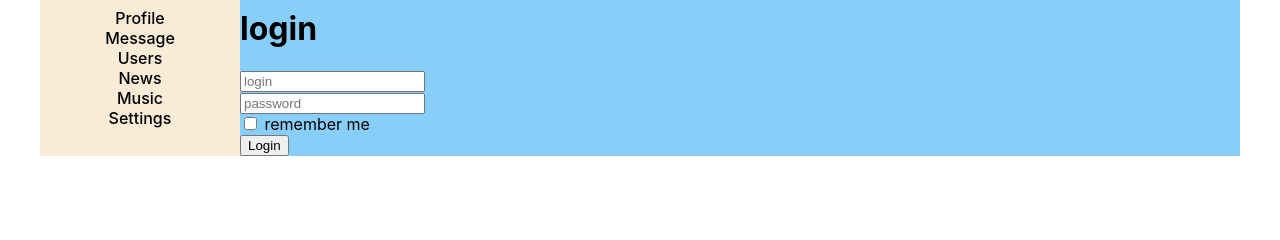
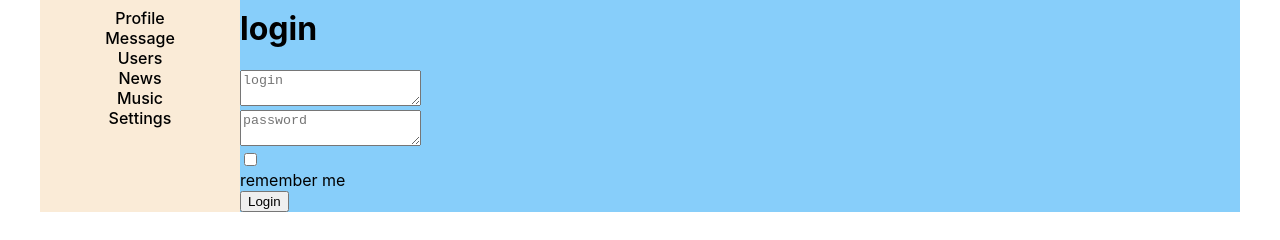
Before and after one commit to tinana2001/studyJS, a React (Create React App) app in the folder my-app/: page /Login in a window 1280 px wide. Shown: the part 162-402 px from the top of the page. Built offline with nearby package versions, Linux system fonts and the light colour scheme; no server answers.

Commit message:
подсветка красным при пустой форме. валидация

```diff
--- a/my-app/src/components/Dialogs/Dialogs.jsx
+++ b/my-app/src/components/Dialogs/Dialogs.jsx
@@ -41,7 +41,7 @@ const AddMessageForm=(props)=>{
 	return(
 		<form onSubmit={props.handleSubmit}>
 						<div className={d.formForMessage}>
-							<Field component={"textarea"} name="newMessageText" placeholder='Enter your message'/>
+							<Field className={d.textMessage} component={"textarea"} name="newMessageText" placeholder='Enter your message'/>
 							{/* <textarea className={d.textMessage} ref={newMessageElement} onChange={onNewMessageChange} textarea value={newMessageText} ></textarea> */}
 							<div><button className={d.button}>Отправить</button></div>
 						</div>
--- a/my-app/src/components/Login/Login.jsx
+++ b/my-app/src/components/Login/Login.jsx
@@ -1,12 +1,14 @@
 import React from 'react';
 import { Field, reduxForm } from 'redux-form';
+import { Input, TextArea } from '../common/FormsControls/FormsControls';
+import { required } from '../../utils/validators/validators';
 
 const LoginForm =(props)=>{
 	return (
 		<form onSubmit={props.handleSubmit}>
-			<div><Field placeholder={"login"} name ={"login"} component={"input"} /></div>
-			<div><Field placeholder={"password"} name="password" component={"input"}/></div>
-			<div><Field type={"checkbox"} name={"rememberMe"} component={"input"}/> remember me</div>
+			<div><Field placeholder={"login"} name ={"login"} validate={[required]} component={TextArea} /></div>
+			<div><Field placeholder={"password"} name="password" validate={[required]} component={TextArea}/></div>
+			<div><Field type={"checkbox"} name={"rememberMe"} component={Input}/> remember me</div>
 			<div><button>Login</button></div>
 		</form>
 	)
--- /dev/null
+++ b/my-app/src/components/common/FormsControls/FormsControls.js
@@ -0,0 +1,24 @@
+import React from "react"
+import styles from './FormsControls.module.css'
+
+const FormControl=({input, meta, child, element, ...props})=>{
+	const hasError = meta.touched && meta.error;
+	return(
+	<div className={styles.formControl+ " " +(hasError? styles.error: "")}>
+		<div>
+		{props.children}
+		</div>
+		{hasError && <span className={styles.color}>{meta.error}</span>}
+	</div>
+)
+}
+
+export const TextArea=(props)=>{
+	const {input, meta, child, element, ...restProps}=props;
+	return <FormControl {...props}><textarea {...input} {...restProps}/></FormControl>
+}
+
+export const Input=(props)=>{
+	const {input, meta, child, element, ...restProps}=props;
+	return <FormControl {...props}><input {...input} {...restProps}/></FormControl>
+}
--- /dev/null
+++ b/my-app/src/components/common/FormsControls/FormsControls.module.css
@@ -0,0 +1,10 @@
+.formControl.error input,
+.formControl.error textarea
+{
+    border: solid red 2px;
+}
+
+.formControl.error span
+{
+    color: red;
+}
--- a/my-app/src/components/compContent/MyPosts/MyPosts.jsx
+++ b/my-app/src/components/compContent/MyPosts/MyPosts.jsx
@@ -4,9 +4,11 @@ import Post from './Post/Post';
 // import {addPostActionCreator , updateNewPostTextCreator} from '../../../redux/profile-reducer';
 
 import { Field, reduxForm } from 'redux-form';
+import { maxLengthCreator, minLengthCreator, required } from '../../../utils/validators/validators';
+import { TextArea } from '../../common/FormsControls/FormsControls';
 
-
-
+const maxLength10 = maxLengthCreator(10);
+const minLength2 =minLengthCreator(2)
 const MyPosts = (props) => {
 	let onAddPost = (values) => {
 		props.newPost(values.newPostText);
@@ -27,7 +29,7 @@ const MyPosts = (props) => {
 const AddNewPostForm=(props)=>{
 	return(
 <form onSubmit={props.handleSubmit}>
-	<Field name={"newPostText"} component={"textarea"}/>
+	<Field className={p.textarea} name={"newPostText"} component={TextArea} placeholder='Post message' validate={[required,maxLength10, minLength2]}/>
 				<div>
 					<button className={p.but} >New Post</button>
 				</div>
--- a/my-app/src/components/compContent/MyPosts/MyPosts.module.css
+++ b/my-app/src/components/compContent/MyPosts/MyPosts.module.css
@@ -25,9 +25,10 @@ background-color: rgb(110, 107, 107);
 	gap: 12px;
 	align-self: stretch;
 	border-radius: 8px;
-border: 1px solid #05F;
+/* border: 1px solid #05F; */
 
 background: #F9F9F9;
+resize: none;
 
 }
 .postsContainer{
--- a/my-app/src/components/compContent/MyPosts/Post/Post.jsx
+++ b/my-app/src/components/compContent/MyPosts/Post/Post.jsx
@@ -1,7 +1,7 @@
 import React from 'react';
 import p from './Post.module.css';
 import Preloader from '../../../common/preloader/Preloader';
-
+import userPhoto from '../../../../assets/imeges/cat-siluet.png'
 const Post = (props) => {
 	if (!props.profile) {
 		return <Preloader />
@@ -9,7 +9,7 @@ const Post = (props) => {
 	return (
 		<div className={p.item}>
 
-			<img src={props.profile.photos.small}/>
+			<img src={props.profile.photos.small!=null? props.profile.photos.small: userPhoto}/>
 			{/* <img src="https://catherineasquithgallery.com/uploads/posts/2021-03/1614576613_6-p-chernie-silueti-na-belom-fone-6.png" alt="" /> */}
 				{props.message}
 			<div>
--- a/my-app/src/components/compContent/Profile.jsx
+++ b/my-app/src/components/compContent/Profile.jsx
@@ -1,7 +1,7 @@
 import Preloader from '../common/preloader/Preloader';
 import cc from './CompContent.module.css';
 import ProfileStatus from './ProfileStatus';
-
+import userPhoto from './../../assets/imeges/cat-siluet.png'
 
 const Profile = (props) => {
 	if (!props.profile) {
@@ -11,7 +11,7 @@ const Profile = (props) => {
 		<div className={cc.profile}>
 			<div className={cc.ava}>
 				{/* <img src="https://yt3.googleusercontent.com/W5PUOY6kOq-iZZsYGLztP8fG0s7CiCGrhC7TB_RgnrPiugdSOZVwlBaDgiGTq6rqOUepQk3O16U=s900-c-k-c0x00ffffff-no-rj"></img> */}
-				<img src={props.profile.photos.large} alt='' />
+				<img src={props.profile.photos.large!=null? props.profile.photos.large:userPhoto} alt='' />
 			</div>
 			<div className={cc.inform}>
 				<div className={cc.name}>
--- /dev/null
+++ b/my-app/src/utils/validators/validators.js
@@ -0,0 +1,13 @@
+export const required=value=>{
+	if(value){return undefined;}
+	return 'Field is required';
+}
+export const maxLengthCreator =(maxLength)=>(value)=>{
+	if(value.length>maxLength){return `max length is ${maxLength} symbols`;}
+	return undefined;
+}
+
+export const minLengthCreator =(minLength)=>(value)=>{
+	if(value.length<minLength){return `min length is ${minLength} symbols`;}
+	return undefined;
+}
```
